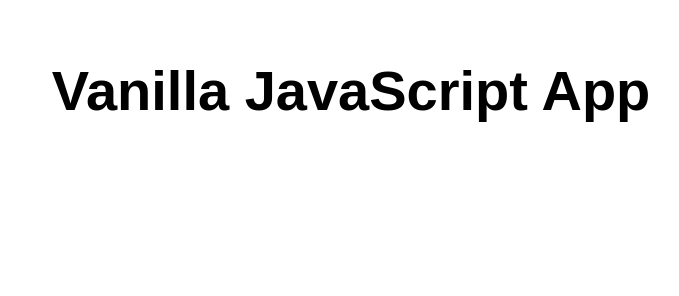
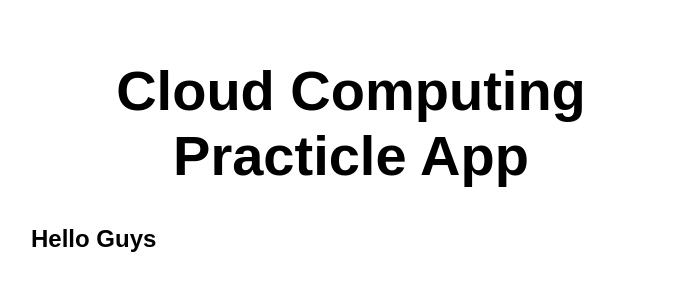
Before and after one commit to AshfaNisthar/WebAppPracticalCloud, a website: page src/index.html in a window 1280 px wide. Shown: the whole page, without its empty margins (289-968 px from the left). Drawn offline with Linux system fonts and the light colour scheme.

Commit message:
Update index.html

```diff
--- a/src/index.html
+++ b/src/index.html
@@ -5,12 +5,13 @@
   <meta charset="UTF-8">
   <meta name="viewport" content="width=device-width, initial-scale=1.0">
   <link rel="stylesheet" href="styles.css">
-  <title>Vanilla JavaScript App</title>
+  <title>Cloud Computing Practicle</title>
 </head>
 
 <body>
   <main>
-    <h1>Vanilla JavaScript App</h1>
+    <h1>Cloud Computing Practicle App</h1>
+    <h2>Hello Guys<h2>
   </main>
 </body>
 
```
